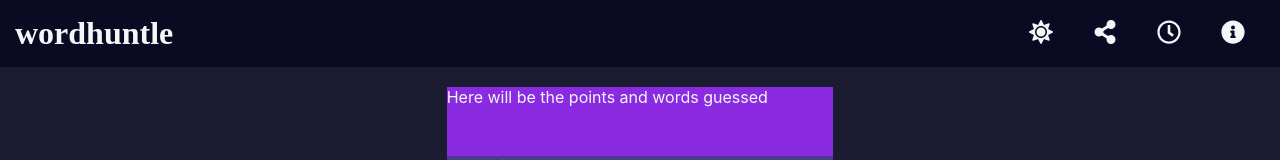
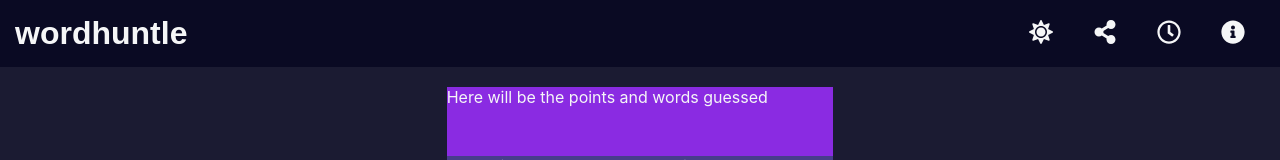
Before and after one commit to uhedman/wordhuntle, a React (Create React App) app: page / in a window 1280 px wide. Shown: the top 160 px of the page. Built offline with nearby package versions, Linux system fonts and the light colour scheme.

Commit message:
header style to app.css

```diff
--- a/src/App.css
+++ b/src/App.css
@@ -15,6 +15,17 @@
   ". GAME .";
   height: 100vh;
   width: 100vw;
+}
+
+#Header {
+  grid-area: HEADER;
+  font-family: 'Source Serif 4', sans-serif;
+  padding: 15px;
+  display: flex;
+  align-items: center;
+  justify-content: flex-end;
+  font-size: xx-large;
+  font-weight: 700;
 }
 
 .dark {
--- a/src/components/Header.js
+++ b/src/components/Header.js
@@ -5,17 +5,6 @@ import React from 'react';
 
 class Header extends React.Component {
   render () {
-    const headerStyles = {
-      gridArea: 'HEADER',
-      fontFamily: "'Source Serif 4', sans serif",
-      padding: 15,
-      display: 'flex',
-      alignItems: 'center',
-      justifyContent: 'flex-end',
-      fontSize: 'xx-large',
-      fontWeight: 700,
-    }
-
     const liStyles = {
       display: 'inline-block',
       padding: '0 20px'
@@ -28,7 +17,7 @@ class Header extends React.Component {
     }
 
     return (
-      <header style={headerStyles} className={this.props.theme}>
+      <header id='Header' className={this.props.theme}>
         <p style={{marginRight: 'auto', className: this.props.theme}}>wordhuntle</p>
         <nav>
           <ul style={{listStyle: 'none'}}>
```
